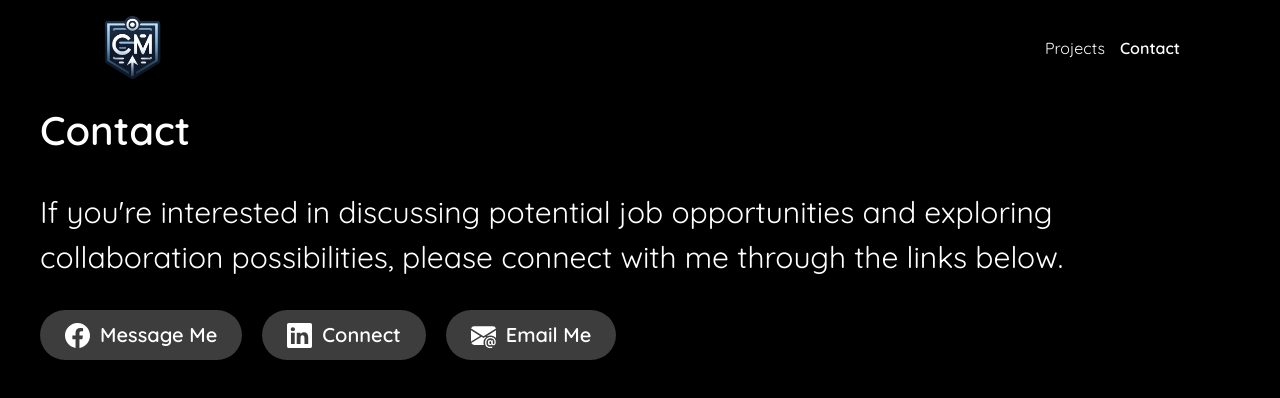
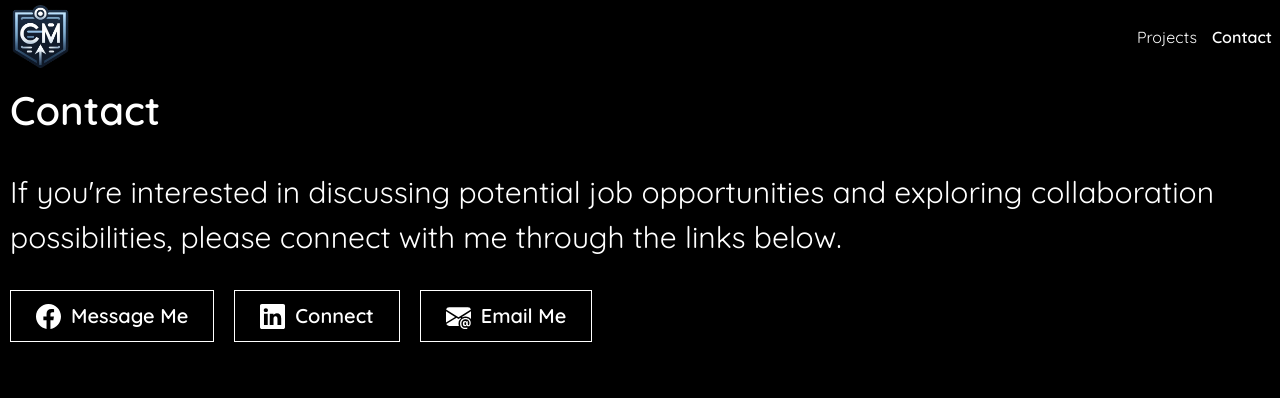
Before and after one commit to charlesmooredev/personal-portfolio-webapp, a React (Vite) app: page /contact in a window 1280 px wide. Shown: the top 398 px of the page. Built offline with nearby package versions, Linux system fonts and the light colour scheme.

Commit message:
Make the header fixed + make the content sizing fluid

```diff
--- a/src/app/components/Contact/ContactCard/index.tsx
+++ b/src/app/components/Contact/ContactCard/index.tsx
@@ -9,7 +9,7 @@ interface Props {
 export function ContactCard({ name, url, icon }: Props) {
   return (
     <a href={url} target="_blank">
-      <div className="flex items-center justify-center space-x-[10px] bg-black-900 rounded-full px-[25px] py-[10px] transition-effect hover:bg-blue-500">
+      <div className="flex items-center justify-center space-x-[10px] bg-black border border-white hover:bg-white hover:text-black-950 px-[25px] py-[10px] transition-effect">
         <div>{icon}</div>
         <div className="text-[1.25rem] font-semibold">{name}</div>
       </div>
--- a/src/app/components/ContentWrapper/index.tsx
+++ b/src/app/components/ContentWrapper/index.tsx
@@ -7,7 +7,7 @@ interface Props {
 export function ContentWrapper({ children }: Props) {
   return (
     <div className="w-full flex flex-col items-center">
-      <div className="w-full lg:w-[1200px] space-y-[30px] px-[10px] lg:px-0">
+      <div className="w-full lg:max-w-screen-xl space-y-[30px] pt-20 px-2.5">
         {children}
       </div>
     </div>
--- a/src/app/components/Header/index.tsx
+++ b/src/app/components/Header/index.tsx
@@ -8,8 +8,8 @@ const headerRoutes = [
 
 export function Header() {
   return (
-    <div className="w-full mb-[20px] px-[10px] lg:px-[100px]">
-      <div className="w-full flex items-center">
+    <div className="w-full flex flex-col items-center fixed bg-black-950/50 px-2 py-1 backdrop-blur-md z-[9999]">
+      <div className="w-full lg:max-w-screen-xl flex items-center">
         <div className="w-[100px]">
           <NavLink to={Routes.Projects}>
             <img
--- a/src/app/components/Projects/ProjectsThumbnail/index.tsx
+++ b/src/app/components/Projects/ProjectsThumbnail/index.tsx
@@ -9,7 +9,10 @@ interface Props {
 
 export function ProjectsThumbnail({ data }: Props) {
   const scrollToTopFn = useCallback(() => {
-    window.scrollTo(0, 0)
+    window.scrollTo({
+      top: 0,
+      behavior: 'smooth',
+    })
   }, [])
 
   return (
--- a/src/app/components/Wrapper/index.tsx
+++ b/src/app/components/Wrapper/index.tsx
@@ -8,7 +8,7 @@ interface Props {
 
 export function Wrapper({ children }: Props) {
   return (
-    <div className="w-screen pt-[15px] pb-[100px]">
+    <div className="w-screen pb-[100px]">
       <Header />
       <ContentWrapper>{children}</ContentWrapper>
     </div>
```
